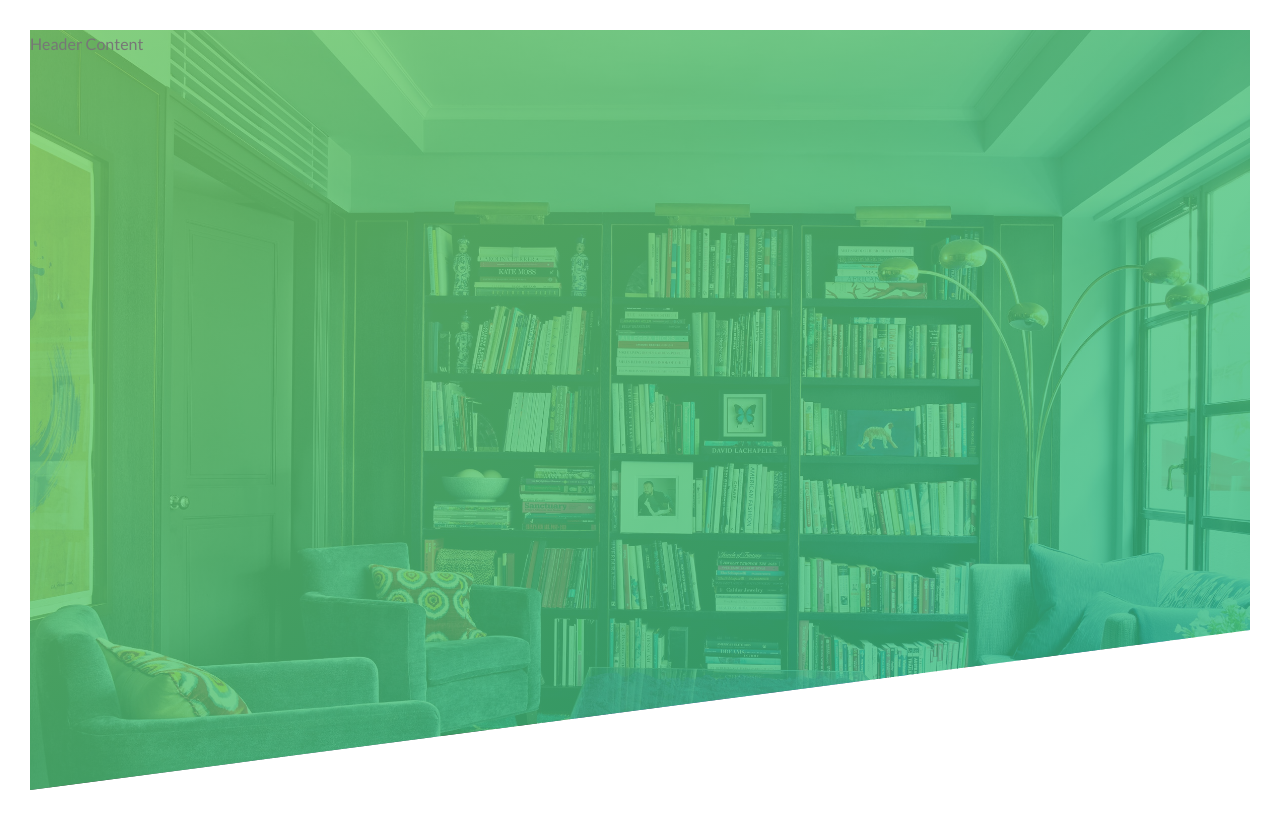
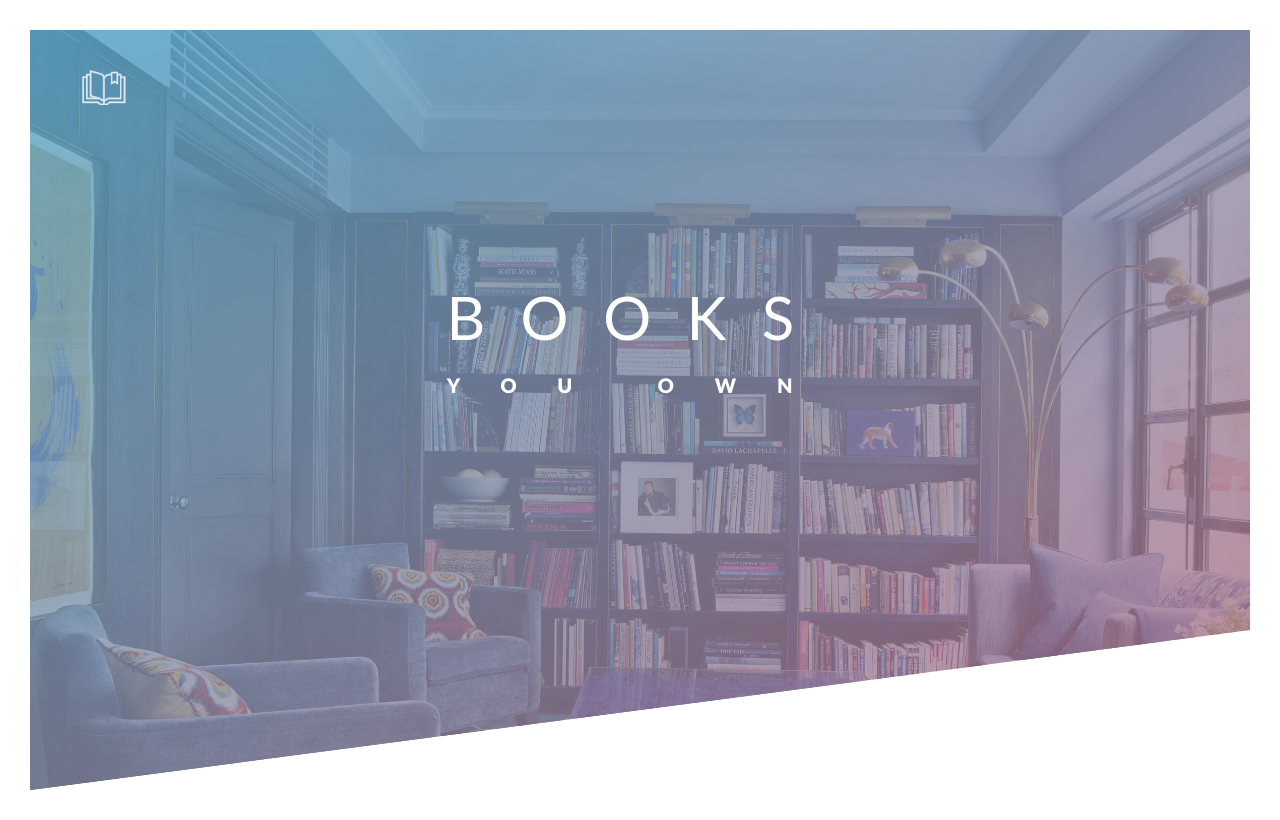
Before and after one commit to rdok/liber-explorer, a plain HTML site: page public/index.html in a window 1280 px wide. Drawn offline with Linux system fonts and the light colour scheme.

Commit message:
Boostrap production vision heading.

```diff
--- a/public/css/style.css
+++ b/public/css/style.css
@@ -25,10 +25,46 @@ body {
     height: 95vh;
     background-image: linear-gradient(
             to right bottom,
-            rgba(126, 213, 111, 0.8),
-            rgba(40, 180, 133, 0.8)
+            rgba(94, 176, 213, 0.8),
+            rgba(180, 111, 131, 0.8)
     ), url(../img/library-home.jpg);
     background-size: cover;
     background-position: top;
     clip-path: polygon(0 0, 100% 0, 100% 75vh, 0 100%);
+    position: relative;
 }
+
+.logo-container {
+    position: absolute;
+    top: 40px;
+    left: 40px;
+}
+
+.logo {
+    height: 35px;
+}
+
+.vision-primary {
+    color: #fff;
+    text-transform: uppercase;
+}
+
+.vision-container {
+    position: absolute;
+    top: 40%;
+    left: 50%;
+    transform: translate(-50%, -50%);
+}
+.vision-primary-main {
+    display: block;
+    font-size: 60px;
+    font-weight: 400;
+    letter-spacing: 35px;
+}
+
+.vision-primary-sub {
+    display: block;
+    font-size: 20px;
+    font-weight: 800;
+    letter-spacing: 41px;
+}
--- a/public/index.html
+++ b/public/index.html
@@ -2,18 +2,28 @@
 <html lang="en">
 <head>
     <meta charset="UTF-8">
-    <meta name="viewport" content="width=device-width, initial-scale=1.0">
-    <meta http-equiv="X-UA-Compatible" content="ie=edge">
+    <meta content="width=device-width, initial-scale=1.0" name="viewport">
+    <meta content="ie=edge" http-equiv="X-UA-Compatible">
 
     <link href="https://fonts.googleapis.com/css?family=Lato:100,300,400,700,900" rel="stylesheet">
-    <link rel="stylesheet" href="css/style.css"/>
-    <link rel="shortcut icon" type="image/png" href="img/favicon.ico">
+    <link href="css/style.css" rel="stylesheet"/>
+    <link href="img/favicon.ico" rel="shortcut icon" type="image/png">
 
     <title>Liber Explorer | Books you own</title>
 </head>
 <body>
-<div class="header">
-    Header Content
-</div>
+<header class="header">
+
+    <div class="logo-container">
+        <img alt="Logo - Book" class="logo" src="img/logo-white-book.png"/>
+    </div>
+
+    <div class="vision-container">
+        <h1 class="vision-primary">
+            <span class="vision-primary-main">Books</span>
+            <span class="vision-primary-sub">you own</span>
+        </h1>
+    </div>
+</header>
 </body>
 </html>
```
Also changed, not shown: public/img/logo-white-book.png (added), readme.md.
